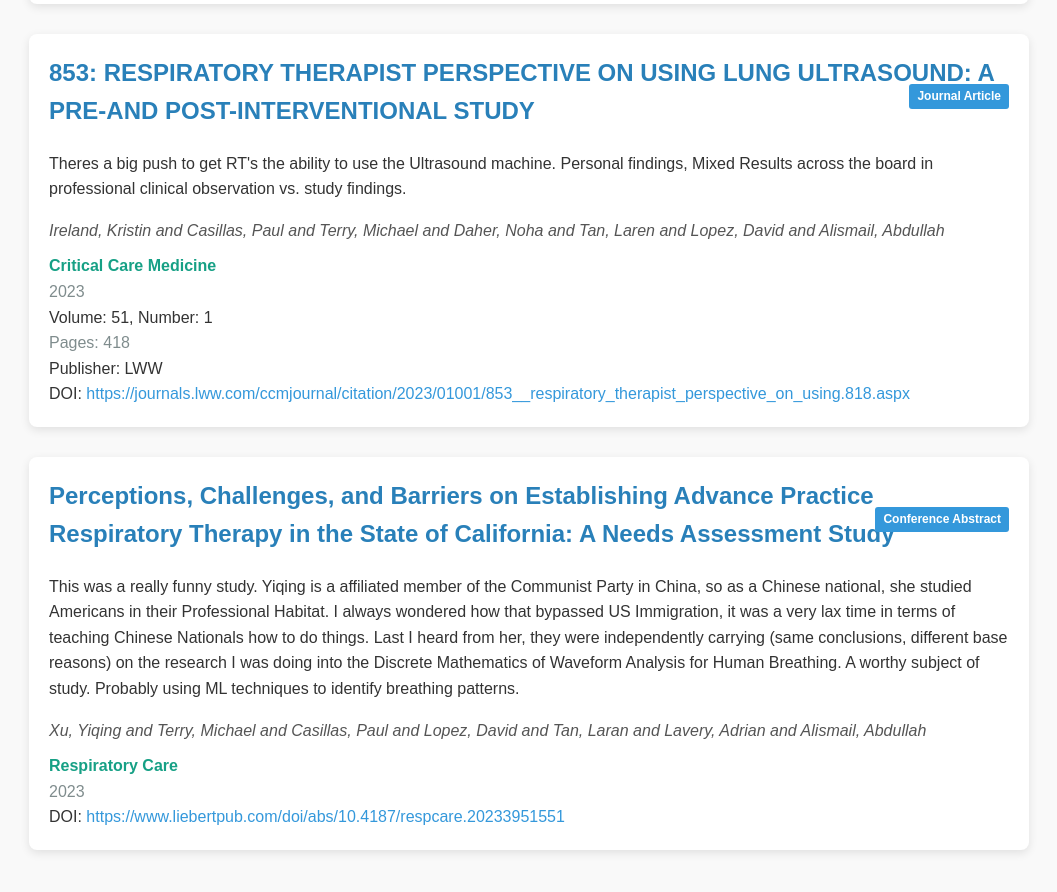
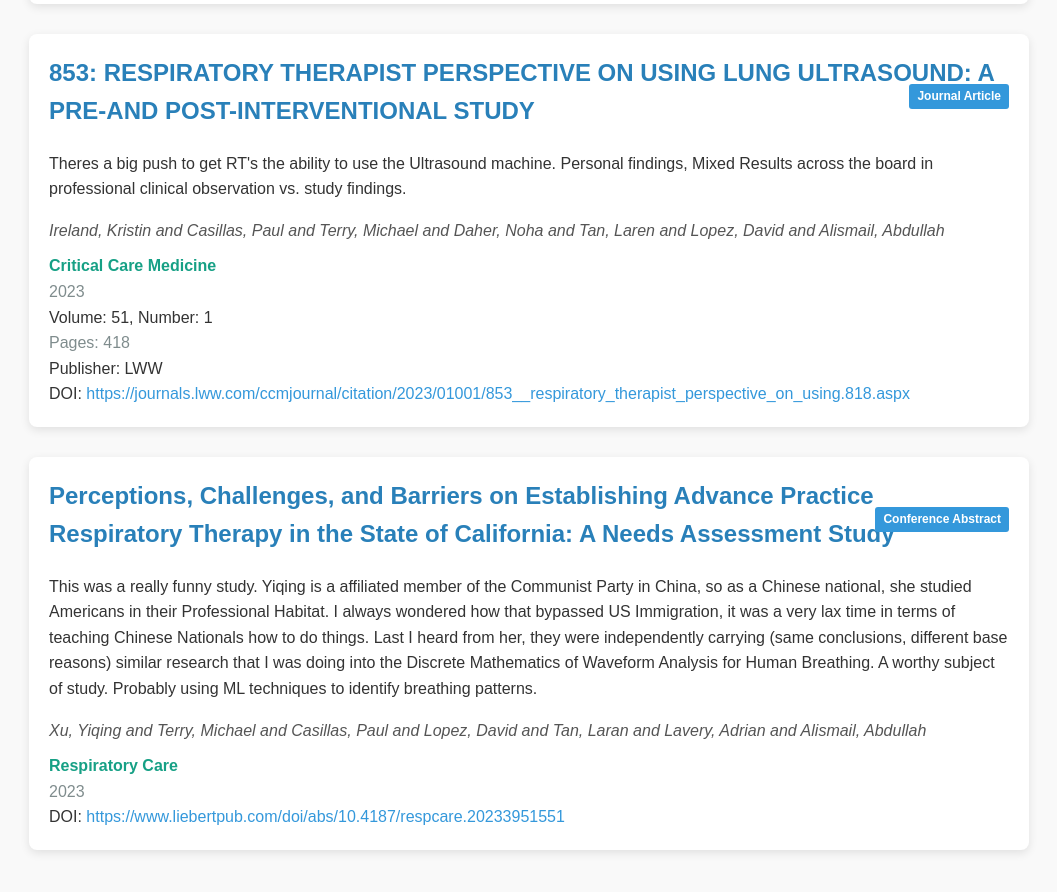
Before and after one commit to ZBZFirst/info, a Jekyll site: the page mypublishments.html, which Jekyll copies as it is, in a window 1280 px wide and 900 px high, scrolled down 3459 px. Shown: the top 892 px of the window, without its empty margins (111-1168 px from the left). Built offline with Jekyll 4.4.1, drawn with Linux system fonts in a browser that asks for light colours.

Commit message:
Update mypublishments.html

```diff
--- a/mypublishments.html
+++ b/mypublishments.html
@@ -241,7 +241,7 @@
     <div class="publication">
         <span class="publication-type">Conference Abstract</span>
         <h2>Perceptions, Challenges, and Barriers on Establishing Advance Practice Respiratory Therapy in the State of California: A Needs Assessment Study</h2>
-        <p>This was a really funny study. Yiqing is a affiliated member of the Communist Party in China, so as a Chinese national, she studied Americans in their Professional Habitat. I always wondered how that bypassed US Immigration, it was a very lax time in terms of teaching Chinese Nationals how to do things. Last I heard from her, they were independently carrying (same conclusions, different base reasons) on the research I was doing into the Discrete Mathematics of Waveform Analysis for Human Breathing. A worthy subject of study. Probably using ML techniques to identify breathing patterns.</p>
+        <p>This was a really funny study. Yiqing is a affiliated member of the Communist Party in China, so as a Chinese national, she studied Americans in their Professional Habitat. I always wondered how that bypassed US Immigration, it was a very lax time in terms of teaching Chinese Nationals how to do things. Last I heard from her, they were independently carrying (same conclusions, different base reasons) similar research that I was doing into the Discrete Mathematics of Waveform Analysis for Human Breathing. A worthy subject of study. Probably using ML techniques to identify breathing patterns.</p>
         <div class="authors">Xu, Yiqing and Terry, Michael and Casillas, Paul and Lopez, David and Tan, Laran and Lavery, Adrian and Alismail, Abdullah</div>
         <div class="journal">Respiratory Care</div>
         <div class="year">2023</div>
```
